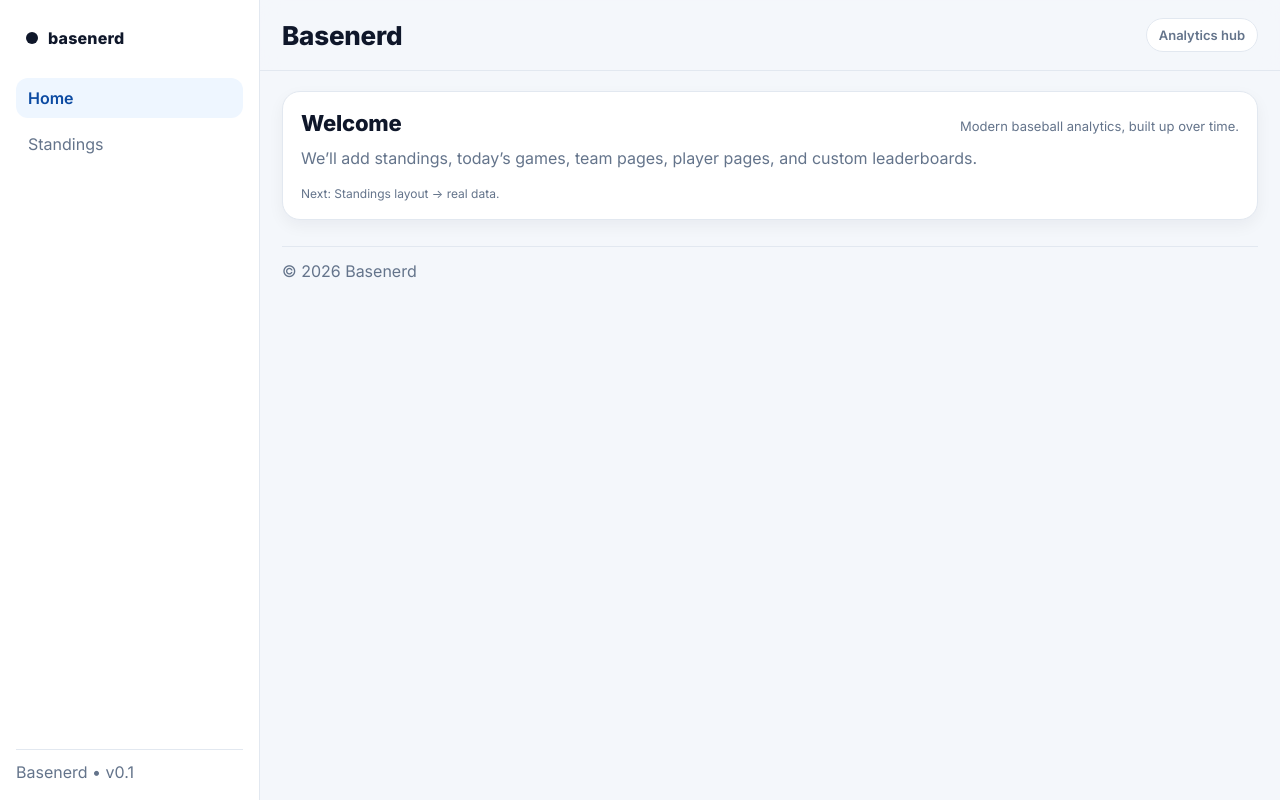
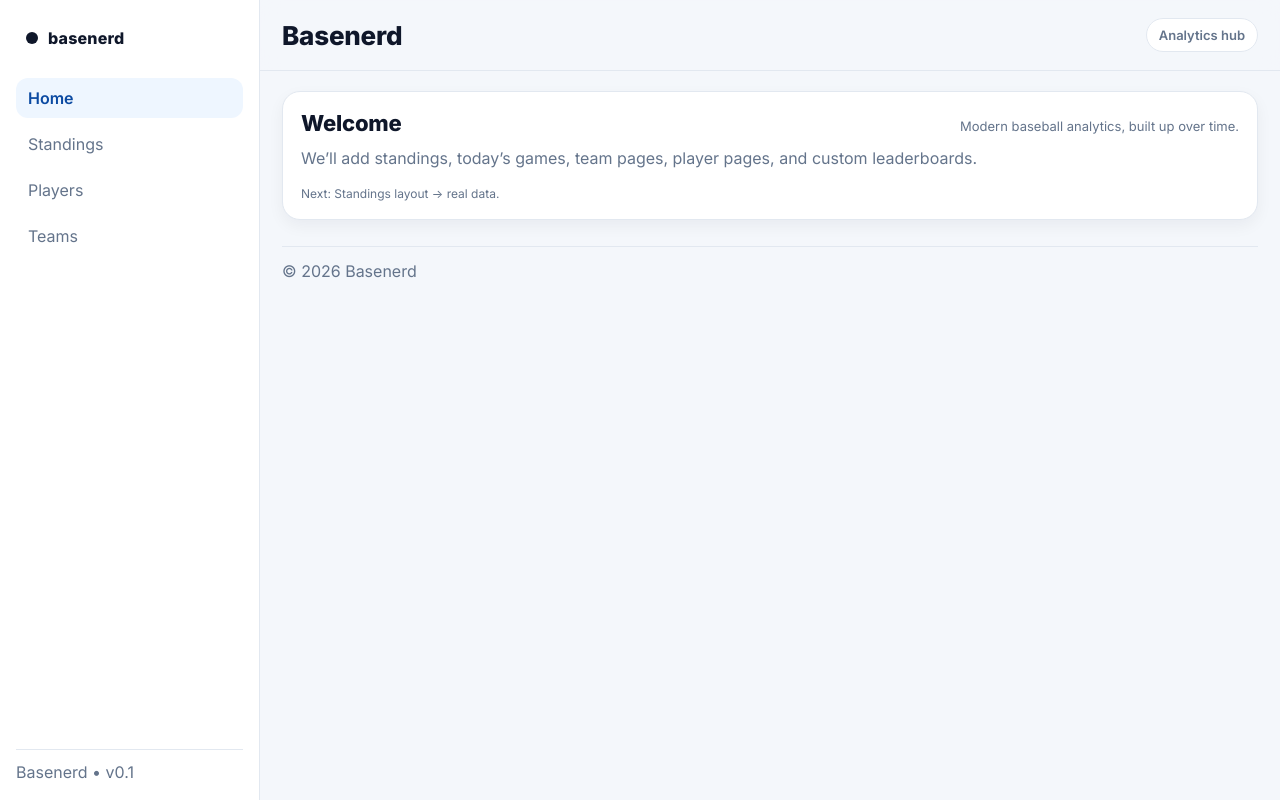
Before and after one commit to basenerd/basenerd-backend, a Flask app: page / in a window 1280 px wide. Run offline with Flask 3, Linux system fonts and the light colour scheme.

Commit message:
Add players and teams nav in base.html

```diff
--- a/templates/base.html
+++ b/templates/base.html
@@ -29,6 +29,10 @@
             </a>
             <a href="/standings" class="{% if request.path.startswith('/standings') %}active{% endif %}">
               Standings
+            <a href="/players" class="{% if request.path.startswith('/players') or request.path.startswith('/player/') %}active{% endif %}">
+              Players
+            <a href="/teams" class="{% if request.path.startswith('/teams') or request.path.startswith('/team/') %}active{% endif %}">
+              Teams
             </a>
           </nav>
 
```
